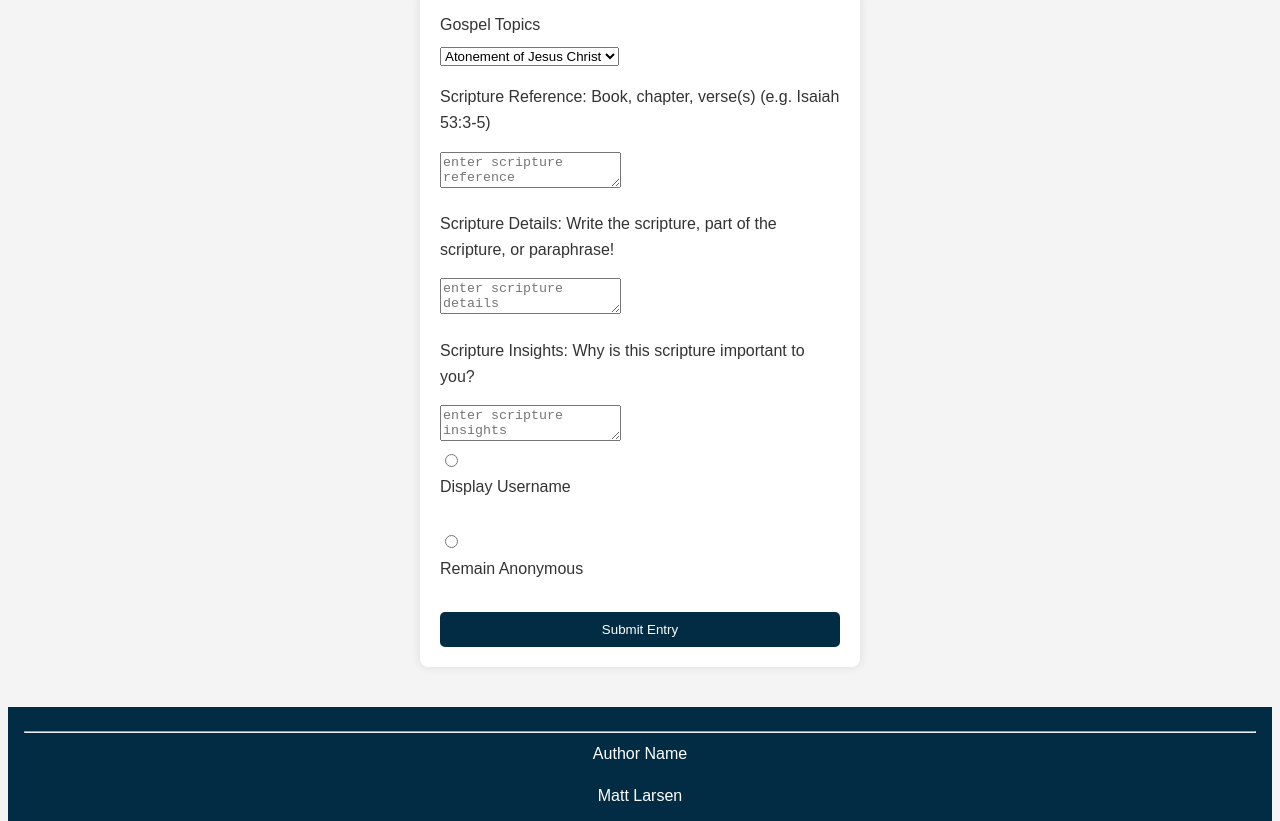
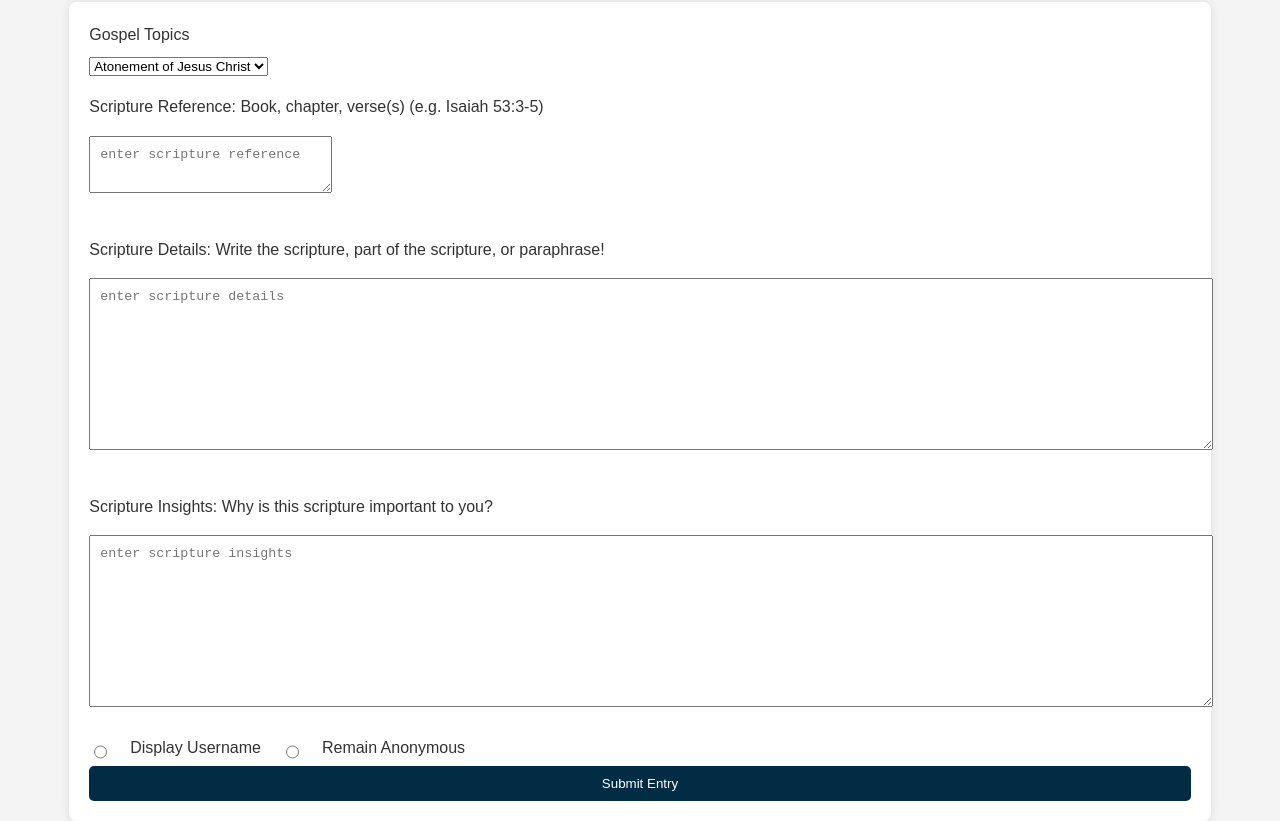
Before and after one commit to mlarsen764/startup, a plain HTML site: page share.html in a window 1280 px wide. Shown: the part 720-1541 px from the top of the page. Drawn offline with Linux system fonts and the light colour scheme.

Commit message:
update css for share.html form

```diff
--- a/main.css
+++ b/main.css
@@ -61,6 +61,10 @@ form {
     border-radius: 8px;
 }
 
+#share form {
+    max-width: 90%;
+}
+
   form label {
     display: block;
     margin-bottom: 5px;
@@ -96,6 +100,25 @@ footer {
     text-align: center;
 }
 
+.radio-container {
+    display: flex;
+    justify-content: start;
+    gap: 20px;
+}
+
+textarea {
+    width: 100%;
+    height: 150px;
+    padding: 10px;
+    margin-bottom: 20px;
+}
+
+textarea.reference {
+    width: 20%;
+    height: 35px;
+}
+
+
 @media (max-width: 768px) {
     nav {
         flex-direction: column;
--- a/share.html
+++ b/share.html
@@ -17,13 +17,14 @@
         <div><a href="share.html">SHARE</a></div>
         <div><a href="https://github.com/mlarsen764/startup">GITHUB</a></div>
       </nav>
+      <hr />
       <h1>Share</h1>
       <p>Submit entries about your favorite scriptures!</p>
       <div id="picture" class="picture-box"><img width="400px" src="https://images.unsplash.com/photo-1476234251651-f353703a034d?w=500&auto=format&fit=crop&q=60&ixlib=rb-4.0.3&ixid=M3wxMjA3fDB8MHxzZWFyY2h8MTh8fHNjcmlwdHVyZXN8ZW58MHx8MHx8fDA%3D" alt="girls reading scriptures" /></div>
       <hr />
     </header>
 
-    <main>
+    <main id="share">
       <h3>TODO: CSS for textbox and image sizing and styling</h3>
       <h3>DATABASE for storing entries and WEBSOCKET for displaying on discover.html once SUBMIT button is pressed</h3>
       <form action="/submit-form-endpoint" method="POST">
@@ -38,17 +39,19 @@
           <option value="Charity">Charity</option>
         </select>
         <p>Scripture Reference: Book, chapter, verse(s) (e.g. Isaiah 53:3-5)</p>
-        <textarea placeholder = "enter scripture reference"></textarea>
+        <textarea class="reference" placeholder = "enter scripture reference"></textarea>
         <p>Scripture Details: Write the scripture, part of the scripture, or paraphrase!</p>
         <textarea placeholder = "enter scripture details"></textarea>
         <p>Scripture Insights: Why is this scripture important to you?</p>
         <textarea placeholder = "enter scripture insights"></textarea>
         </br>
-        <input type="radio" id="username" name="option" value="display username">
-        <label for="username">Display Username</label><br>
-        <input type="radio" id="anonymous" name="option" value="remain anonymous">
-        <label for="anonymous">Remain Anonymous</label><br>
-        <button type="submit">Submit Entry</button>
+        <div class="radio-container">
+          <input type="radio" id="username" name="option" value="display username">
+          <label for="username">Display Username</label>
+          <input type="radio" id="anonymous" name="option" value="remain anonymous">
+          <label for="anonymous">Remain Anonymous</label>
+        </div>
+          <button type="submit">Submit Entry</button>
       </form>
     </main>
 
```
Also changed, not shown: discover.html (+2 -1 lines).
